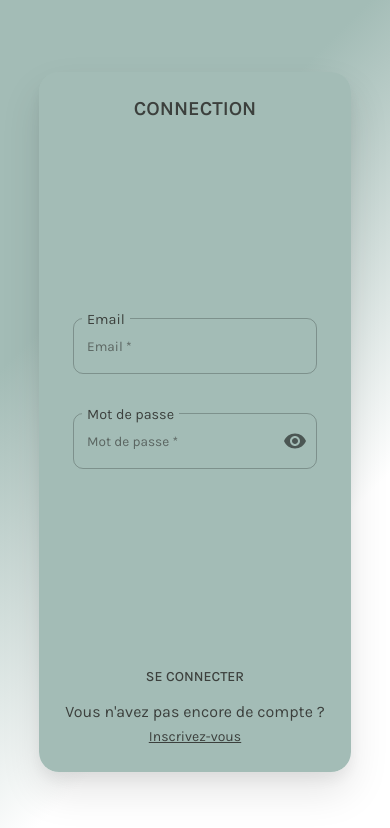
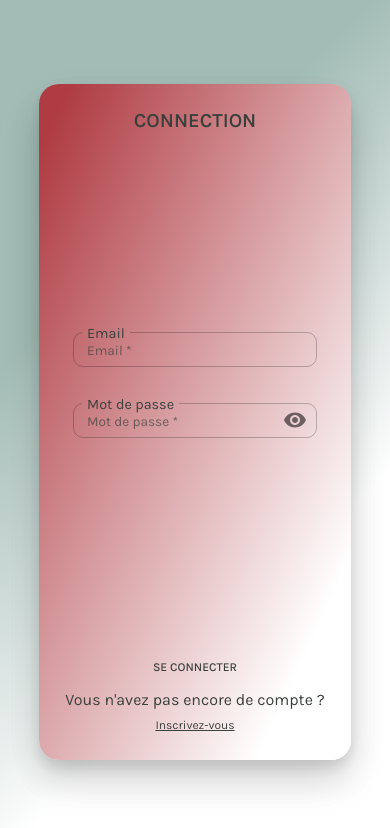
Before and after one commit to OnerBerk/nar, a React (Vite) app in the folder apps/nar-client/: page /auth in a window 390 px wide. Shown: the top 828 px of the page. Built offline with nearby package versions, Linux system fonts and the light colour scheme; no server answers.

Commit message:
add responsive size

```diff
--- a/apps/nar-client/src/components/forms/login-form.tsx
+++ b/apps/nar-client/src/components/forms/login-form.tsx
@@ -28,7 +28,7 @@ const LoginForm: React.FC<{setIsLoginPos: (isLoginPos: boolean) => void}> = ({se
         <Typography textAlign='center' variant='h5' fontWeight={600}>
           CONNECTION
         </Typography>
-        <Stack spacing={5}>
+        <Stack spacing={2}>
           <NarTextField
             rules={{
               required: 'L’email est requis',
@@ -55,7 +55,10 @@ const LoginForm: React.FC<{setIsLoginPos: (isLoginPos: boolean) => void}> = ({se
           />
         </Stack>
         <Stack direction='column' spacing={1} justifyContent='center'>
-          <Button type='submit' variant='outlined' sx={{border: 'none', alignSelf: 'center', marginTop: 1}}>
+          <Button
+            type='submit'
+            variant='outlined'
+            sx={{border: 'none', alignSelf: 'center', marginTop: 1, fontSize: {xs: 12, md: 16}}}>
             Se connecter
           </Button>
           {isMobile && (
@@ -67,7 +70,7 @@ const LoginForm: React.FC<{setIsLoginPos: (isLoginPos: boolean) => void}> = ({se
                   style={{
                     color: 'primary.main',
                     cursor: 'pointer',
-                    fontSize: '14px',
+                    fontSize: '12px',
                     textDecoration: 'underline',
                   }}>
                   Inscrivez-vous
--- a/apps/nar-client/src/components/forms/register-form.tsx
+++ b/apps/nar-client/src/components/forms/register-form.tsx
@@ -57,7 +57,7 @@ const RegisterForm: React.FC<RegisterFormProps> = ({onRegisterSuccess, setIsLogi
         <Typography textAlign='center' variant='h5' fontWeight={600}>
           INSCRIPTION
         </Typography>
-        <Stack spacing={5}>
+        <Stack spacing={2}>
           <NarTextField
             rules={{required: 'Le prénom est requis'}}
             label='Prénom'
@@ -147,19 +147,22 @@ const RegisterForm: React.FC<RegisterFormProps> = ({onRegisterSuccess, setIsLogi
           />
         </Stack>
         <Stack direction='column' spacing={1} justifyContent='center'>
-          <Button type='submit' variant='outlined' sx={{border: 'none', alignSelf: 'center', marginTop: 1}}>
+          <Button
+            type='submit'
+            variant='outlined'
+            sx={{border: 'none', alignSelf: 'center', marginTop: 1, fontSize: {xs: 12, md: 16}}}>
             S’inscrire
           </Button>
           {isMobile && (
             <Stack direction='row' spacing={1} justifyContent='center' sx={{zIndex: 0}}>
-              <Typography variant='inherit' sx={{fontSize: 16, textAlign: 'center'}}>
+              <Typography variant='inherit' sx={{fontSize: 12, textAlign: 'center'}}>
                 Vous avez déjà un compte ?{' '}
                 <span
                   onClick={() => setIsLoginPos(true)}
                   style={{
                     color: 'primary.main',
                     cursor: 'pointer',
-                    fontSize: '14px',
+                    fontSize: '12px',
                     textDecoration: 'underline',
                   }}>
                   Connectez-vous
--- a/apps/nar-client/src/components/pages/auth/auth-page.tsx
+++ b/apps/nar-client/src/components/pages/auth/auth-page.tsx
@@ -8,9 +8,12 @@ import Box from '@mui/material/Box';
 import RegisterForm from '../../forms/register-form.tsx';
 import AuthSwitcher from './auth-switcher.tsx';
 import LoginForm from '../../forms/login-form.tsx';
+import {useTheme} from '@mui/material/styles';
 
 const AuthPage: React.FC = () => {
   const isMobile = useIsMobile();
+  const theme = useTheme();
+
   const [isLoginPos, setIsLoginPos] = useState(true);
 
   const handleClick = useCallback(() => {
@@ -25,8 +28,9 @@ const AuthPage: React.FC = () => {
         borderRadius: 2,
         boxShadow: '0 20px 40px rgba(0, 0, 0, 0.1), 0 8px 16px rgba(0, 0, 0, 0.06)',
         width: '80vw',
+        maxWidth: 1200,
         height: 700,
-        maxWidth: 1200,
+        maxHeight: '80vh',
         position: 'relative',
       }}>
       <Box
@@ -43,6 +47,8 @@ const AuthPage: React.FC = () => {
           width: isMobile ? '100%' : '50%',
           backgroundColor: 'primary.main',
           transition: isMobile ? 'none' : 'left 0.4s ease-in-out, right 0.4s ease-in-out',
+          boxShadow: '0 20px 40px rgba(0, 0, 0, 0.1), 0 8px 16px rgba(0, 0, 0, 0.06)',
+          background: `linear-gradient(115deg, ${theme.palette.secondary.main} 0%, ${theme.palette.secondary.main} 5%, #fff 85%, #fff 100%)`,
         }}>
         {isLoginPos ? (
           <LoginForm setIsLoginPos={setIsLoginPos} />
--- a/apps/nar-client/src/ui-components/nar-textfield.tsx
+++ b/apps/nar-client/src/ui-components/nar-textfield.tsx
@@ -76,6 +76,9 @@ const NarTextField = <T extends FieldValues>({
                 ) : endAdornment ? (
                   <InputAdornment position='end'>{endAdornment}</InputAdornment>
                 ) : undefined,
+                sx: {
+                  height: 35,
+                },
               },
             }}
             sx={{
@@ -86,14 +89,7 @@ const NarTextField = <T extends FieldValues>({
                   opacity: 0.7,
                 },
               },
-              '& .MuiOutlinedInput-root': {
-                '& fieldset': {
-                  borderColor: fieldState.error ? 'error.main' : undefined,
-                },
-                '&.Mui-focused fieldset': {
-                  borderColor: fieldState.error ? 'error.main' : 'primary.dark',
-                },
-              },
+
               '& .MuiInputLabel-root': {
                 color: fieldState.error ? 'error.main' : 'text.primary',
                 opacity: 1,
```
